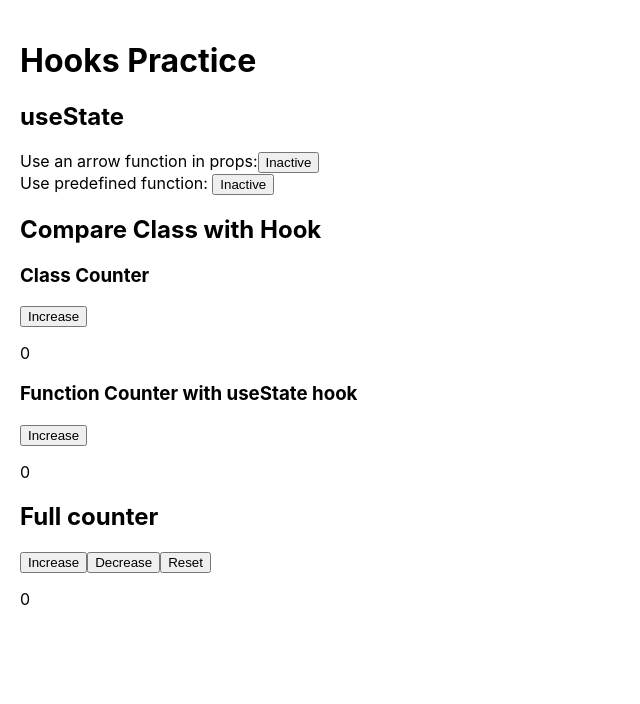
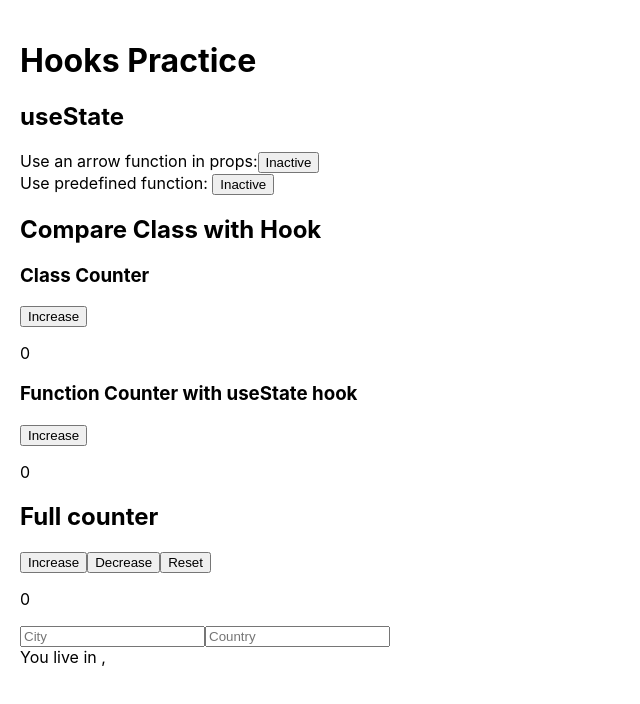
Before and after one commit to Mosoc/react-hooks-practice, a React (Create React App) app: page / in a window 1280 px wide. Shown: the top 704 px of the page, without its empty margins (0-640 px from the left). Built offline with nearby package versions, Linux system fonts and the light colour scheme.

Commit message:
Add basic example of object argument

```diff
--- a/src/App.js
+++ b/src/App.js
@@ -1,7 +1,8 @@
 import React from 'react';
 import AsBoolean from './UseState/AsBoolean';
 import Counter from './UseState/Counter';
-import CounterEnhancement from './UseState/CounterEnhancement'
+import CounterEnhancement from './UseState/CounterEnhancement';
+import CountryAndCity from './UseState/CountryAndCity';
 
 import './App.css';
 
@@ -12,6 +13,7 @@ function App() {
       <AsBoolean />
       <Counter />
       <CounterEnhancement />
+      <CountryAndCity />
     </div>
   );
 }
--- /dev/null
+++ b/src/UseState/CountryAndCity.js
@@ -0,0 +1,19 @@
+import React, { useState } from 'react';
+
+function CountyAndCity() {
+  const [state, setState] = useState({
+    city: '',
+    country: ''
+  });
+  return (
+    <section>
+      <form>
+        <input type="text" value={state.city} placeholder="City" />
+        <input type="text" value={state.country} placeholder="Country" />
+        <div>You live in {`${state.city}, ${state.country}`}</div>
+      </form>
+    </section>
+  );
+}
+
+export default CountyAndCity;
```
